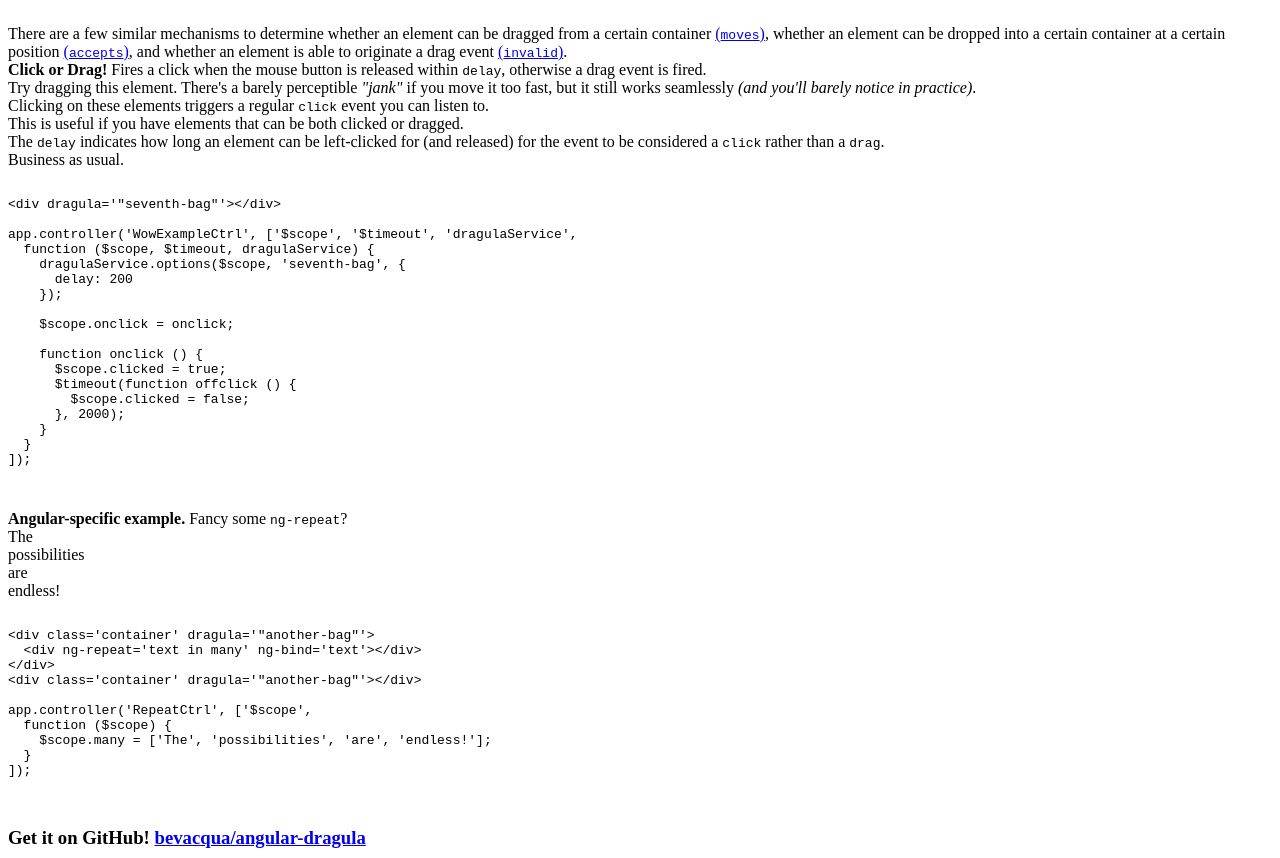
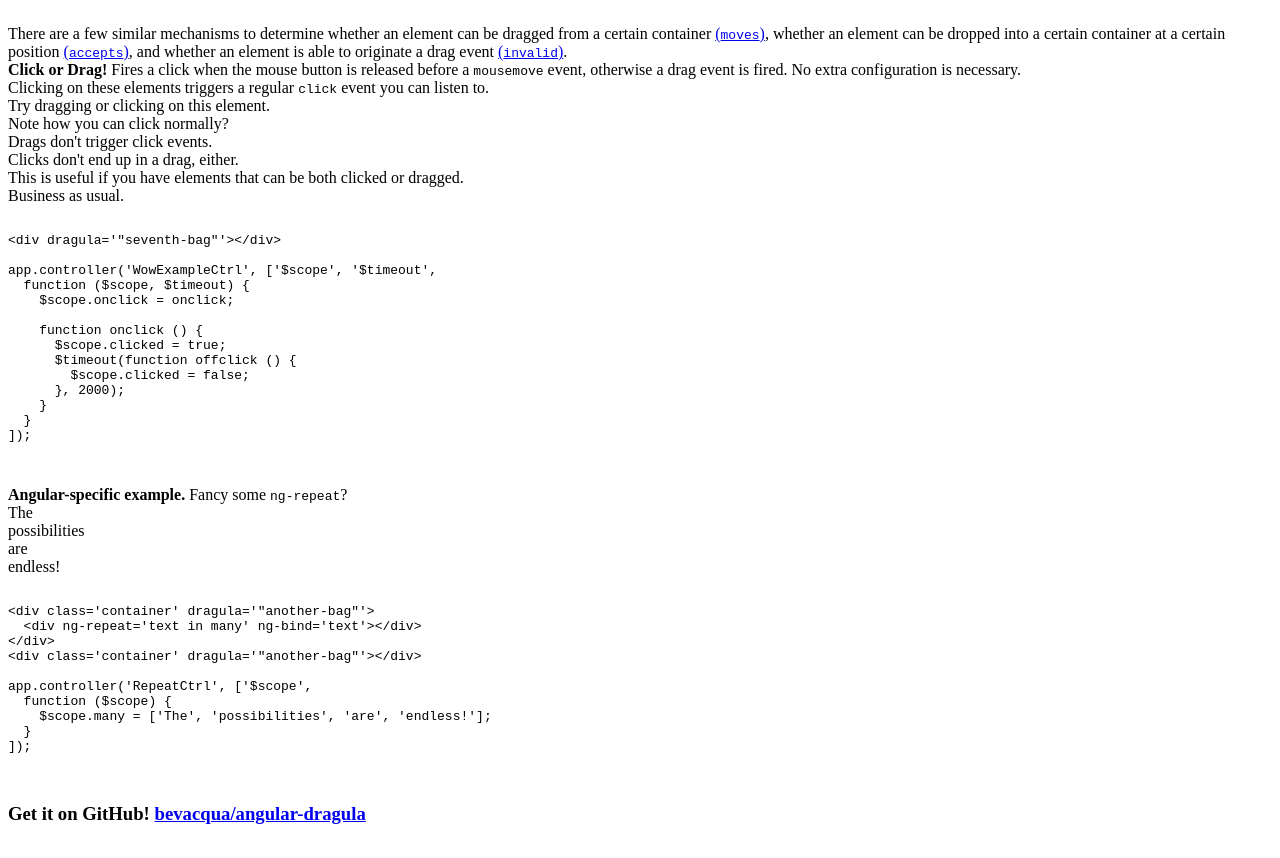
Before and after one commit to bevacqua/angularjs-dragula, a website with bundled scripts: page index.html in a window 1280 px wide. Shown: the part 2729-3587 px from the top of the page. Built offline with nearby package versions, Linux system fonts and the light colour scheme.

Commit message:
bump to dragula@3.0.0

```diff
--- a/changelog.markdown
+++ b/changelog.markdown
@@ -1,3 +1,7 @@
+# 1.0.2 Bumpy Road
+
+- Bumped `dragula@3.0.0`
+
 # 1.0.1 Atog
 
 - Use `atoa` instead of casting things on our own
--- a/example/example.js
+++ b/example/example.js
@@ -54,12 +54,8 @@ app.controller('MuchExampleCtrl', ['$scope', 'dragulaService',
   }
 ]);
 
-app.controller('WowExampleCtrl', ['$scope', '$timeout', 'dragulaService',
-  function ($scope, $timeout, dragulaService) {
-    dragulaService.options($scope, 'seventh-bag', {
-      delay: 200
-    });
-
+app.controller('WowExampleCtrl', ['$scope', '$timeout',
+  function ($scope, $timeout) {
     $scope.onclick = onclick;
 
     function onclick () {
--- a/index.html
+++ b/index.html
@@ -186,13 +186,15 @@ app.controller('MuchExampleCtrl', ['$scope', 'dragulaService',
     <div>There are a few similar mechanisms to determine whether an element can be dragged from a certain container <a href='https://github.com/bevacqua/dragula#optionsmoves'>(<code>moves</code>)</a>, whether an element can be dropped into a certain container at a certain position <a href='https://github.com/bevacqua/dragula#optionsaccepts'>(<code>accepts</code>)</a>, and whether an element is able to originate a drag event <a href='https://github.com/bevacqua/dragula#optionsinvalid'>(<code>invalid</code>)</a>.</div>
   </div>
   <div class='parent' ng-controller='WowExampleCtrl'>
-    <label><strong>Click or Drag!</strong> Fires a click when the mouse button is released within <code>delay</code>, otherwise a drag event is fired.</label>
+    <label><strong>Click or Drag!</strong> Fires a click when the mouse button is released before a <code>mousemove</code> event, otherwise a drag event is fired. No extra configuration is necessary.</label>
     <div class='wrapper'>
       <div class='container' dragula='"seventh-bag"'>
-        <div>Try dragging this element. There's a barely perceptible <em>"jank"</em> if you move it too fast, but it still works seamlessly <em>(and you'll barely notice in practice)</em>.</div>
         <div>Clicking on these elements triggers a regular <code>click</code> event you can listen to.</div>
+        <div>Try dragging or clicking on this element.</div>
+        <div>Note how you can click normally?</div>
+        <div>Drags don't trigger click events.</div>
+        <div>Clicks don't end up in a drag, either.</div>
         <div>This is useful if you have elements that can be both clicked or dragged.</div>
-        <div>The <code>delay</code> indicates how long an element can be left-clicked for (and released) for the event to be considered a <code>click</code> rather than a <code>drag</code>.</div>
         <div ng-click='onclick()' ng-bind='clicked ? "ZOMG, THAT TICKLES! PLEASE. STOP." : "Business as usual."'></div>
       </div>
     </div>
@@ -200,12 +202,8 @@ app.controller('MuchExampleCtrl', ['$scope', 'dragulaService',
       <code>
 &lt;div dragula=&#039;&quot;seventh-bag&quot;&#039;&gt;&lt;/div&gt;
 
-app.controller('WowExampleCtrl', ['$scope', '$timeout', 'dragulaService',
-  function ($scope, $timeout, dragulaService) {
-    dragulaService.options($scope, 'seventh-bag', {
-      delay: 200
-    });
-
+app.controller('WowExampleCtrl', ['$scope', '$timeout',
+  function ($scope, $timeout) {
     $scope.onclick = onclick;
 
     function onclick () {
--- a/package.json
+++ b/package.json
@@ -26,7 +26,7 @@
   "homepage": "https://github.com/bevacqua/angular-dragula",
   "dependencies": {
     "atoa": "1.0.0",
-    "dragula": "2.1.2"
+    "dragula": "3.0.0"
   },
   "devDependencies": {
     "angular": "1.4.3",
```
